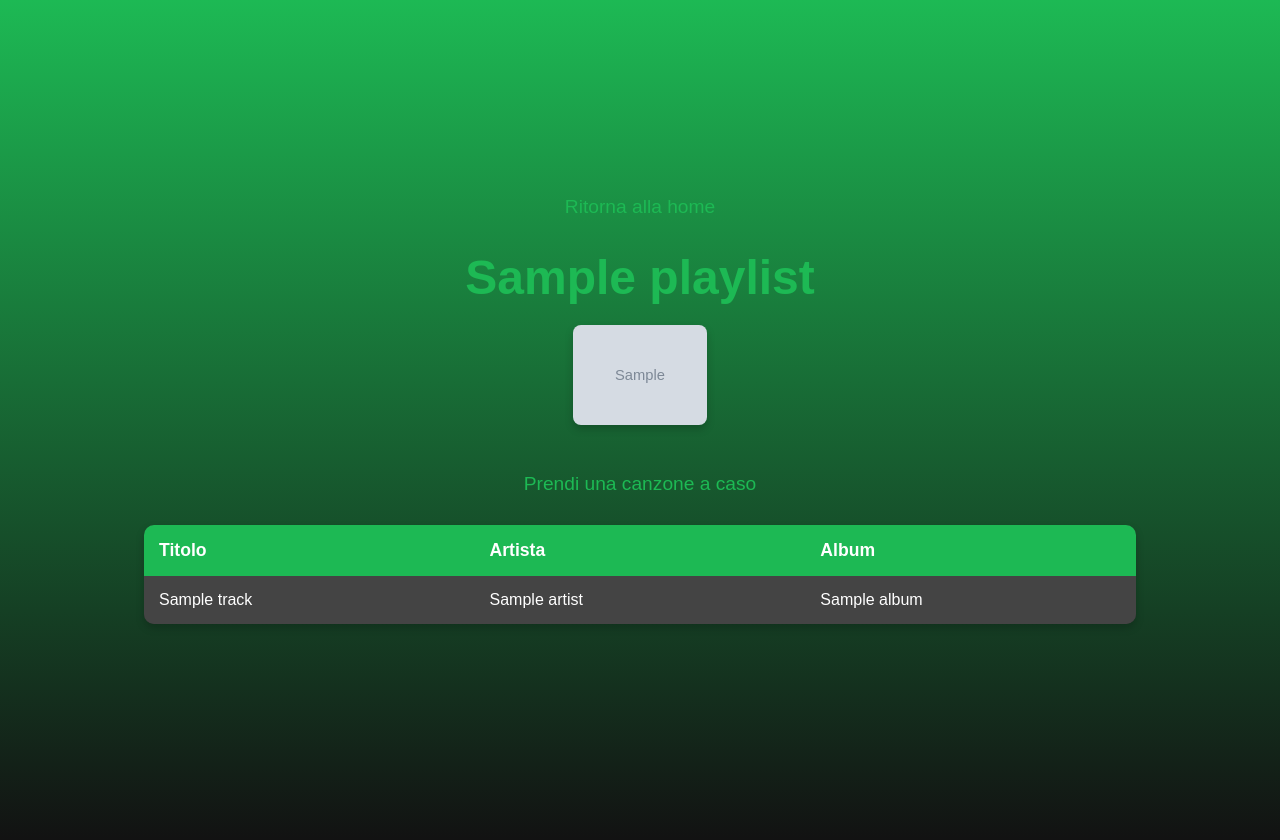
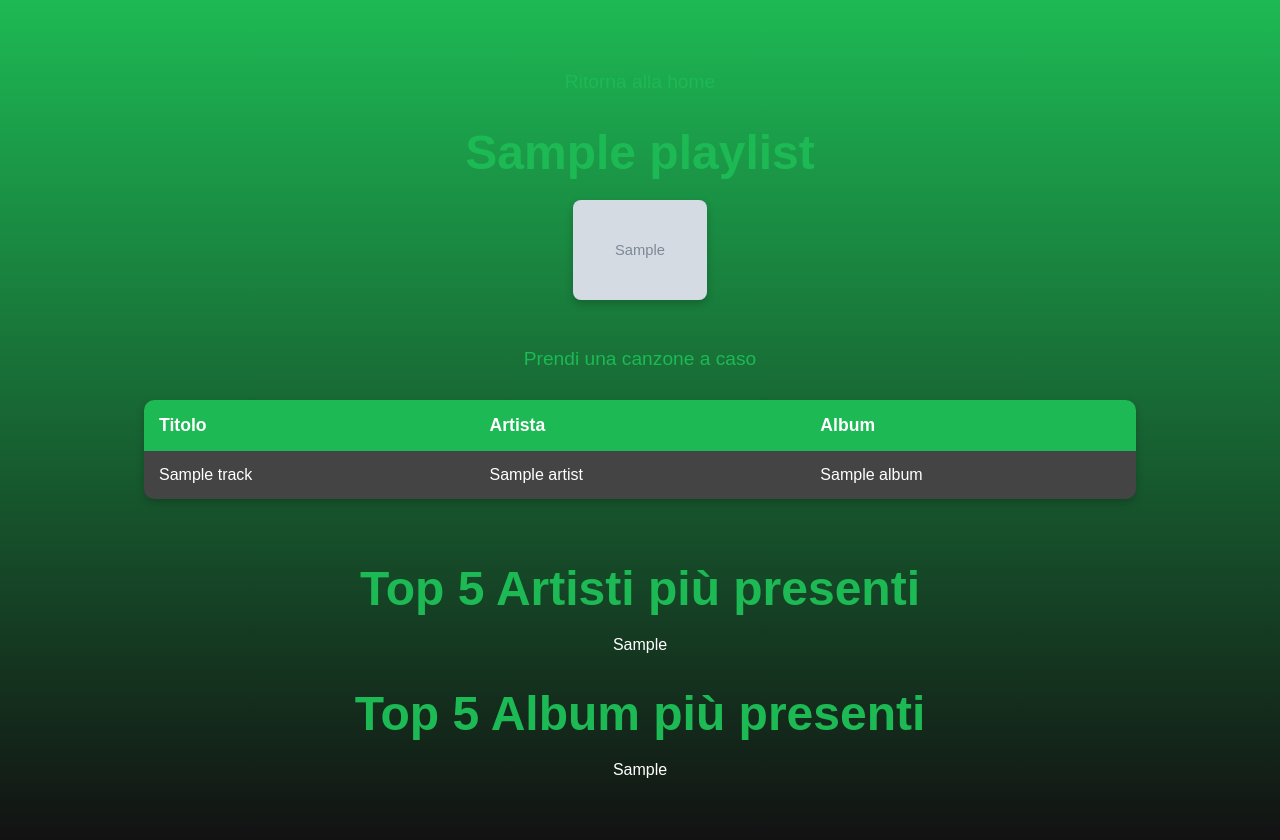
Before and after one commit to Arbsht/Spotify1, a Flask app: template templates/playlist.html in a window 1280 px wide. Run offline with Flask 3, Linux system fonts and the light colour scheme; the template is opened without the code that fills it: most values are stand-ins (such as "Sample title", 1, 10 or a date in 2020); grey boxes marked "Sample" are stand-in pictures.

Commit message:
grafici2

```diff
--- a/services/spotify_oauth.py
+++ b/services/spotify_oauth.py
@@ -3,10 +3,10 @@ from spotipy.oauth2 import SpotifyOAuth, SpotifyClientCredentials
 #oggi leak di chiavi api
 sp_oauth = SpotifyOAuth(
     client_id='c1e1e455737c44a5a404101c638179d8',
-    client_secret='e4d8a63e280e4fe5aa5cb455555c6808',
+    client_secret='5197209f857f4eee8537c515723e89d7',
     redirect_uri='http://127.0.0.1:5000/callback',
 
-    scope="user-read-private", #permessi x informazioni dell'utente
+    scope="user-read-private user-read-email playlist-read-private", #permessi x informazioni dell'utente
     show_dialog=True
 )
 
@@ -18,4 +18,4 @@ def get_spotify_object(token_info):
     return spotipy.Spotify(auth=token_info['access_token'])
 
 def get_credentials():
-    return SpotifyClientCredentials(client_id='c1e1e455737c44a5a404101c638179d8',client_secret='e4d8a63e280e4fe5aa5cb455555c6808')
+    return SpotifyClientCredentials(client_id='c1e1e455737c44a5a404101c638179d8',client_secret='5197209f857f4eee8537c515723e89d7')
--- a/templates/playlist.html
+++ b/templates/playlist.html
@@ -120,5 +120,13 @@
             {% endfor %}
         </tbody>
     </table>
+    <h1>Top 5 Artisti più presenti</h1>
+    <!-- Inseriamo il grafico generato da Plotly -->
+    <div>
+        {{ top_artists_chart | safe }}
+    </div>
+    <h1>Top 5 Album più presenti</h1>
+    <!-- Stessa cosa ma con gli album -->
+    <div>{{ top_albums_chart|safe }}</div>
 </body>
 </html>
```
Also changed, not shown: 1 other file.
